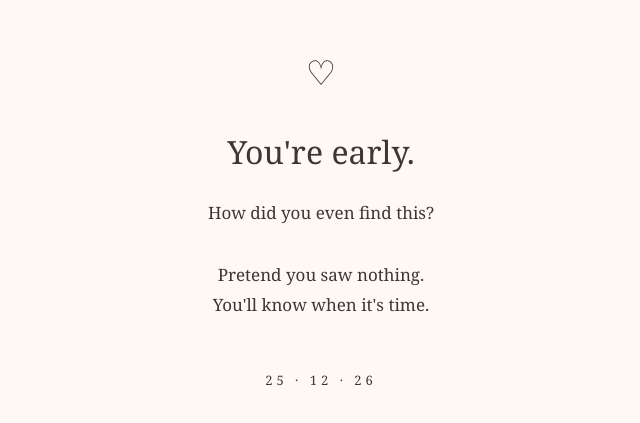
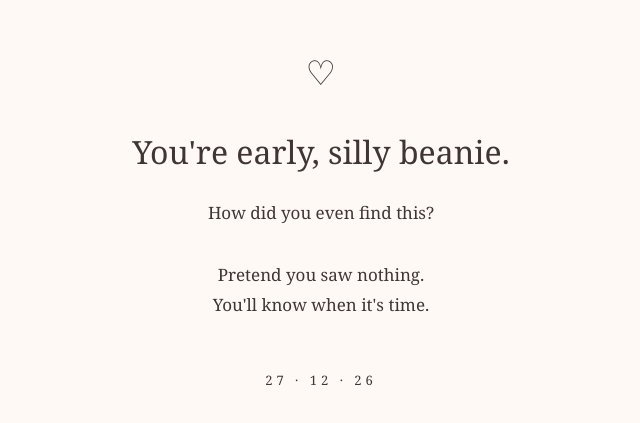
Before and after one commit to sseanchoo/happyfifth, a plain HTML site: page 01/index.html in a window 1280 px wide. Shown: the part 181-604 px from the top of the page, without its empty margins (319-959 px from the left). Drawn offline with Linux system fonts and the light colour scheme.

Commit message:
Update index.html

```diff
--- a/01/index.html
+++ b/01/index.html
@@ -98,7 +98,7 @@
 
     <div class="heart">♡</div>
 
-    <h1>You're early.</h1>
+    <h1>You're early, silly beanie.</h1>
 
     <div class="message">
       How did you even find this?<br><br>
@@ -108,7 +108,7 @@
     </div>
 
     <div class="date">
-      25 · 12 · 26
+      27 · 12 · 26
     </div>
 
   </div>
```
